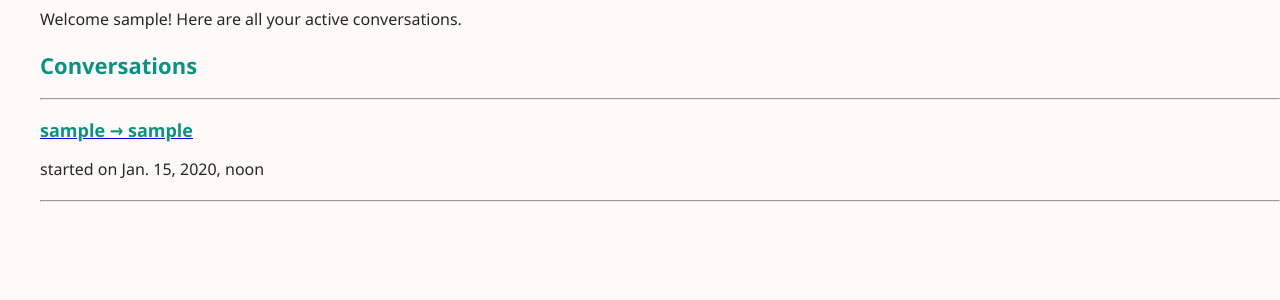
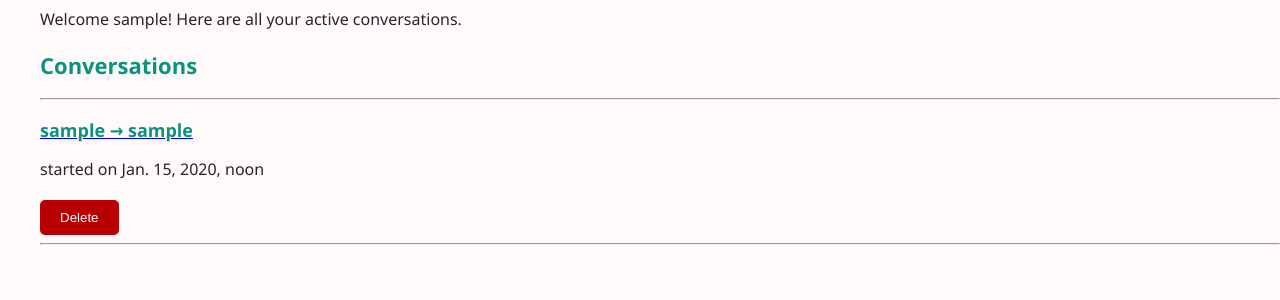
Before and after one commit to jokijen/csb-course-project, a Django app: page /home/ in a window 1280 px wide. Shown: the part 161-461 px from the top of the page. Run offline with Django 5.2, Linux system fonts and the light colour scheme; a user stored in the database is signed in; tables that the repository leaves empty hold one stand-in row (values such as "Sample post").

Commit message:
Add possibility to delete conversation. Fix 'favicon not found' issue.

```diff
--- a/messagesapp/static/style.css
+++ b/messagesapp/static/style.css
@@ -73,7 +73,7 @@ textarea {
 }
 
 button,
-form input [type="submit"] {
+form input[type="submit"] {
     width: auto;
     background: rgb(12, 146, 128);
     color: #fff;
@@ -82,3 +82,15 @@ form input [type="submit"] {
     border-radius: 5px;
     cursor: pointer;
 }
+
+button:hover,
+form input[type="submit"]:hover {
+    background: rgb(0, 128, 128);
+}
+
+button.btn-delete {
+    background: rgb(184, 0, 0);
+}
+button.btn-delete:hover{
+    background: rgb(104, 0, 0);
+}
--- a/messagesapp/templates/base.html
+++ b/messagesapp/templates/base.html
@@ -4,6 +4,7 @@
 <head>
     <meta charset="UTF-8">
     <meta name="viewport" content="width=device-width, initial-scale=1.0">
+    <link rel="icon" href="data:,">
     <link rel="stylesheet" type="text/css" href="{% static 'style.css' %}">
 
     <title>{% block title %}Messages app{% endblock %}</title>
--- a/messagesapp/templates/home.html
+++ b/messagesapp/templates/home.html
@@ -12,6 +12,12 @@
             <h3>{{ conversation.initiator }} &rarr; {{ conversation.receiver }}</h3>
         </a>
         <p>started on {{ conversation.created}}</p>
+        <form method="post" style="display: inline;">
+            {% csrf_token %}
+            <input type="hidden" name="delete" value="true">
+            <input type="hidden" name="conversation_id" value="{{ conversation.id }}">
+            <button type="submit" class="btn-delete" onclick="return confirm('Are you sure?')">Delete</button>
+        </form>
         <hr>
         {% endfor %}
 
--- a/messagesapp/views.py
+++ b/messagesapp/views.py
@@ -24,8 +24,8 @@ def indexPage(request):
                 return redirect("home")
             else:
                 form.add_error(None, "Invalid username or password. Please try again.")
-    else:
-        form = LoginForm()
+
+    form = LoginForm()
     return render(request, "index.html", {"form": form})
 
 
@@ -37,8 +37,8 @@ def registerPage(request):
             user = form.save()
             login(request, user)
             return redirect("home")
-    else:
-        form = RegistrationForm()
+
+    form = RegistrationForm()
 
     return render(request, "register.html", {"form": form})
 
@@ -53,12 +53,18 @@ def homePage(request):
     if not request.user.is_authenticated:
         return redirect('index')
 
+    if request.method == "POST":
+        delete_conversation = request.POST.get("delete")
+        if delete_conversation:
+            conversation_id = request.POST.get("conversation_id")
+            conversation = get_object_or_404(Conversation, id=conversation_id)
+            if request.user == conversation.initiator or request.user == conversation.receiver:
+                conversation.deleted = True
+                conversation.save()
+                return redirect("home")
+
     user_id = request.user.id
-    """
-    context = {
-        "messages": Message.objects.all()
-        }
-    """
+
     conversations = Conversation.objects.filter(
         Q(initiator_id=user_id) | Q(receiver_id=user_id),
         deleted=False
@@ -88,11 +94,9 @@ def newConversationPage(request):
             )
             return redirect("home")
 
-        else:
-            return render(request, "new_conversation.html", {"form": form}, {"error": "Could not send message. Please try again."})
+        return render(request, "new_conversation.html", {"form": form, "error": "Could not send message. Please try again."})
 
-    else:
-        form = NewConversationForm()
+    form = NewConversationForm()
 
     return render(request, "new_conversation.html", {"form": form})
 
@@ -125,8 +129,8 @@ def conversationDetailPage(request, conversation_id):
 
             # Redirect to avoid re-submission on page refresh
             return redirect('conversation_detail', conversation_id=conversation_id)
-    else:
-        form = NewMessageForm()
+
+    form = NewMessageForm()
 
     # Get all messages in the conversation
     messages = conversation.messages.all().order_by("created")
```
